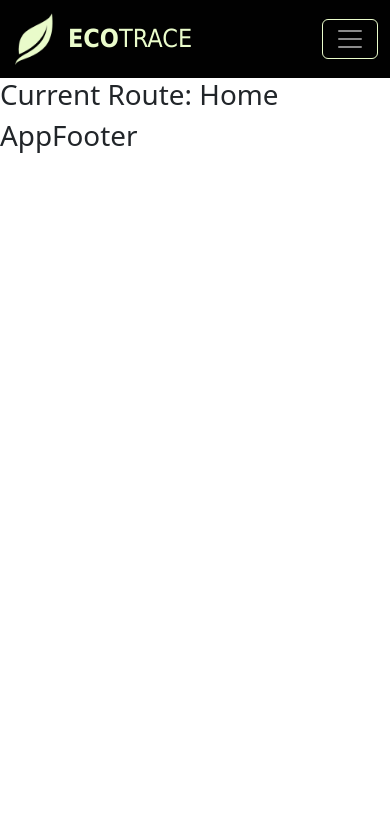
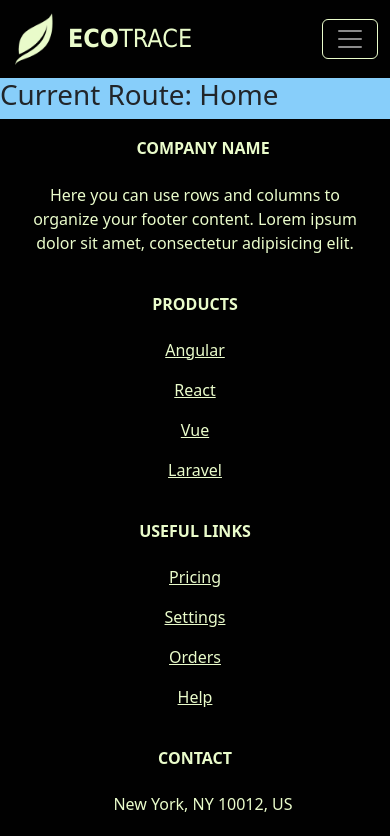
Before and after one commit to Rondidon/climate-impact-dashboard, a React (Create React App) app: page / in a window 390 px wide. Shown: the top 836 px of the page. Built offline with nearby package versions, Linux system fonts and the light colour scheme.

Commit message:
[initial commit] Added footer and made layout fully responsive.

```diff
--- a/src/App.tsx
+++ b/src/App.tsx
@@ -1,11 +1,17 @@
-import AppFooter from './pages/AppFooter';
-import AppHeader from './pages/AppHeader';
-import AppMain from './pages/AppMain';
+import AppFooter from './components/AppFooter';
+import AppHeader from './components/AppHeader';
+import AppMain from './components/AppMain';
 
+const appStyle: React.CSSProperties = {
+  display: "flex",
+  flexDirection: "column",
+  justifyContent: "space-between",
+  height: "100vh"
+}
 
 function App() {
   return (
-    <div className="App">
+    <div className="App" style={appStyle}>
       <AppHeader/>
       <AppMain route="Home"/>
       <AppFooter/>
--- /dev/null
+++ b/src/components/AppFooter.tsx
@@ -0,0 +1,80 @@
+import { FunctionComponent } from "react";
+
+type AppFooterProps = {
+
+}
+
+const AppFooter: FunctionComponent<AppFooterProps> = ({ }) => {
+    return (
+        <footer className="text-center text-lg-start text-muted climate-scheme-bg-black p-1">
+            <section className="climate-scheme-color-green">
+                <div className="container text-center text-md-start">
+                    <div className="row mt-3">
+                        <div className="col-md-3 col-lg-4 col-xl-3 mx-auto mb-4">
+                            <h6 className="text-uppercase fw-bold mb-4">
+                                <i className="fas fa-gem me-3"></i>Company name
+                            </h6>
+                            <p>
+                                Here you can use rows and columns to organize your footer content. Lorem ipsum
+                                dolor sit amet, consectetur adipisicing elit.
+                            </p>
+                        </div>
+
+                        <div className="col-md-2 col-lg-2 col-xl-2 mx-auto mb-4">
+                            <h6 className="text-uppercase fw-bold mb-4">
+                                Products
+                            </h6>
+                            <p>
+                                <a href="#!" className="text-reset">Angular</a>
+                            </p>
+                            <p>
+                                <a href="#!" className="text-reset">React</a>
+                            </p>
+                            <p>
+                                <a href="#!" className="text-reset">Vue</a>
+                            </p>
+                            <p>
+                                <a href="#!" className="text-reset">Laravel</a>
+                            </p>
+                        </div>
+
+                        <div className="col-md-3 col-lg-2 col-xl-2 mx-auto mb-4">
+                            <h6 className="text-uppercase fw-bold mb-4">
+                                Useful links
+                            </h6>
+                            <p>
+                                <a href="#!" className="text-reset">Pricing</a>
+                            </p>
+                            <p>
+                                <a href="#!" className="text-reset">Settings</a>
+                            </p>
+                            <p>
+                                <a href="#!" className="text-reset">Orders</a>
+                            </p>
+                            <p>
+                                <a href="#!" className="text-reset">Help</a>
+                            </p>
+                        </div>
+
+                        <div className="col-md-4 col-lg-3 col-xl-3 mx-auto mb-md-0 mb-4">
+                            <h6 className="text-uppercase fw-bold mb-4">Contact</h6>
+                            <p><i className="fas fa-home me-3"></i> New York, NY 10012, US</p>
+                            <p>
+                                <i className="fas fa-envelope me-3"></i>
+                                info@example.com
+                            </p>
+                            <p><i className="fas fa-phone me-3"></i> + 01 234 567 88</p>
+                            <p><i className="fas fa-print me-3"></i> + 01 234 567 89</p>
+                        </div>
+                    </div>
+                </div>
+            </section>
+
+            <div className="text-center p-4 climate-scheme-color-green">
+                © 2024 Robin Fabian Alexander Kindler
+            </div>
+        </footer>
+    )
+}
+
+export default AppFooter;
--- a/src/pages/AppMain.tsx
+++ b/src/components/AppMain.tsx
@@ -6,9 +6,18 @@ type AppMainProps = {
     route: MainRoute;
 };
 
+const mainSectionStyle: React.CSSProperties = {
+    backgroundColor: "lightskyblue",
+    height: "100%"
+}
+
 const AppMain: FunctionComponent<AppMainProps> = ({ route }) => {
     // Beispielhafte Nutzung des 'route'-Props
-    return <h1>Current Route: {route}</h1>;
+    return (
+        <main style={mainSectionStyle}>
+            <h1>Current Route: {route}</h1>
+        </main>
+    )
 };
 
 export default AppMain;
--- a/src/pages/AppFooter.tsx
+++ /dev/null
@@ -1,11 +0,0 @@
-import { FunctionComponent } from "react";
-
-type AppFooterProps = {
-
-}
-
-const AppFooter: FunctionComponent<AppFooterProps> = ({}) => {
-    return <h1>AppFooter</h1>
-}
-
-export default AppFooter;
--- a/src/styles/climate-scheme.css
+++ b/src/styles/climate-scheme.css
@@ -26,6 +26,10 @@
     border-radius: 0.25em;
     color: #eafccb;
     border: 1px solid #eafccb;
+}
+
+.climate-scheme-color-green {
+    color: #eafccb;
 }
 
 .climate-scheme-btn:hover {
```
Also changed, not shown: src/components/AppHeader.tsx (renamed from src/pages/AppHeader.tsx).
